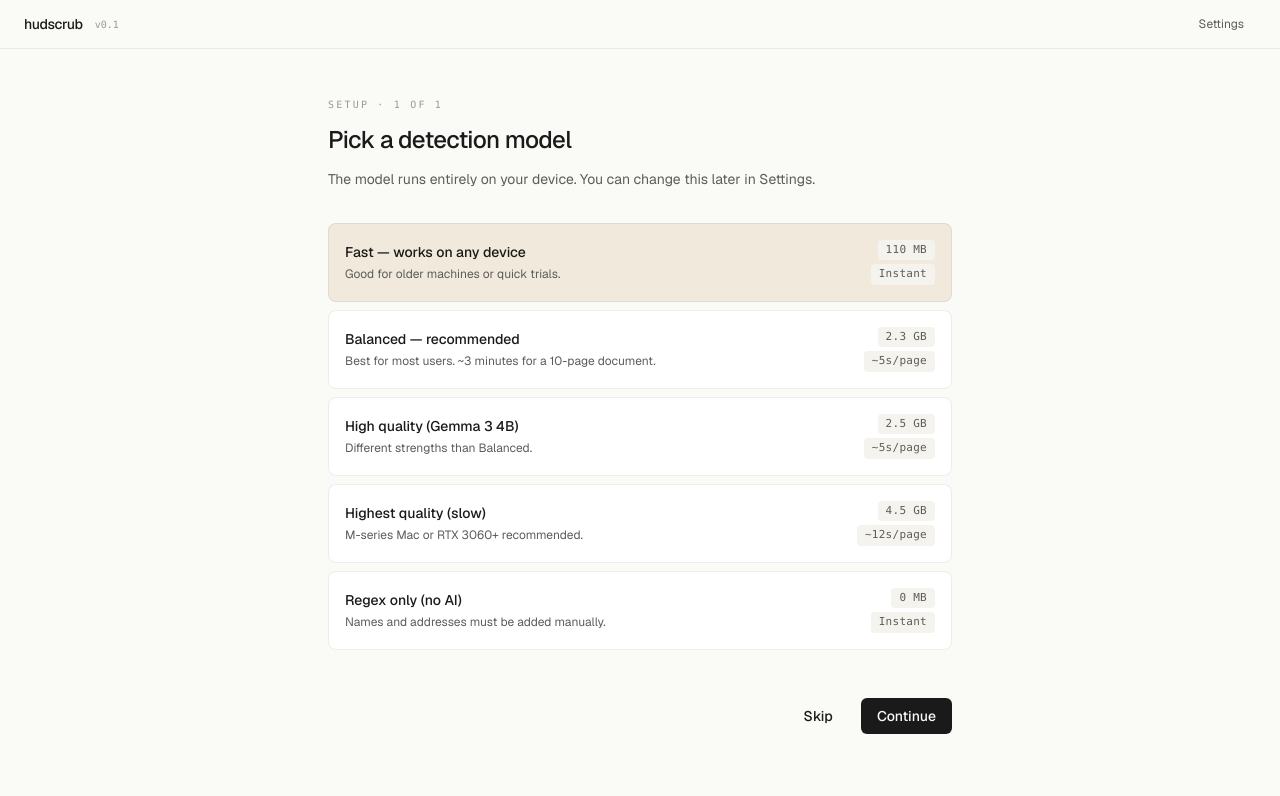
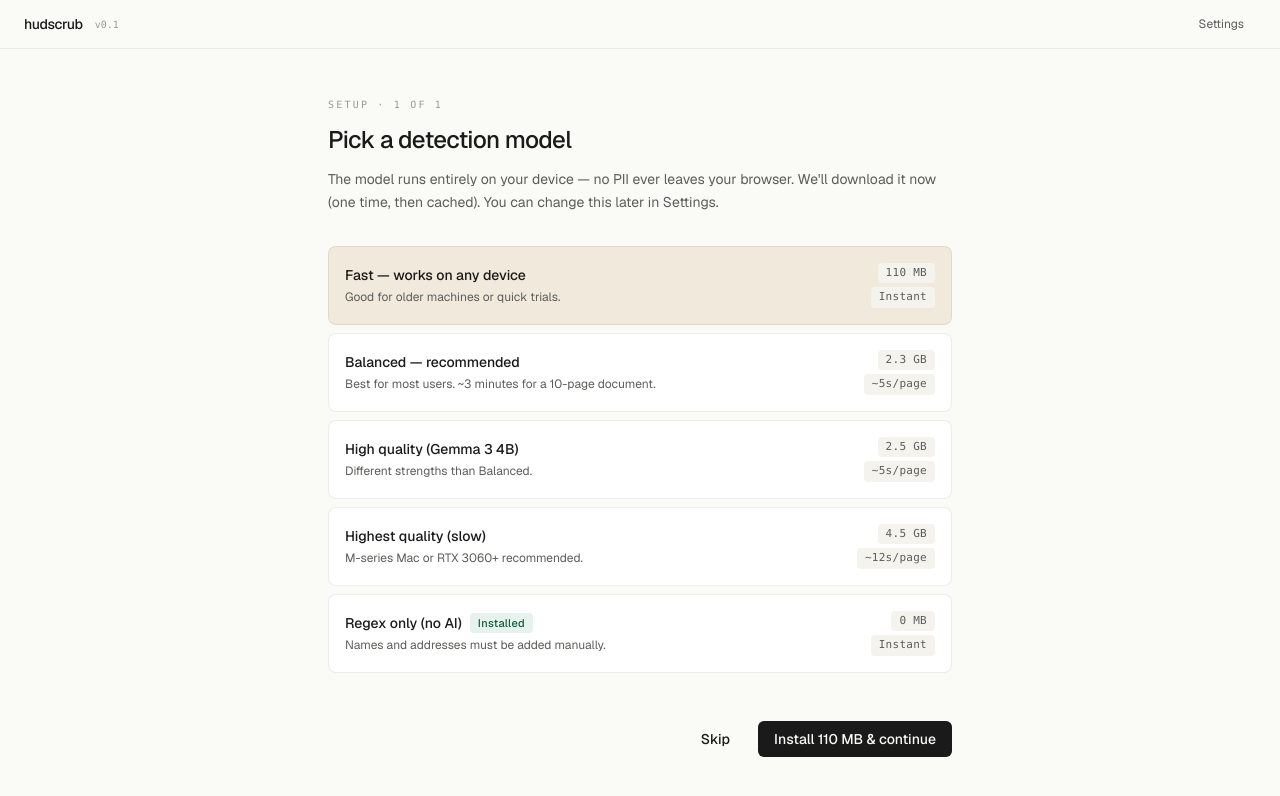
Before and after one commit to rynfar/hudscrub, a Next.js app in the folder web/: page /onboarding in a window 1280 px wide. Shown: the top 796 px of the page. Built offline with nearby package versions, Linux system fonts and the light colour scheme.

Commit message:
feat(ui): explicit model download with progress UI in onboarding + install buttons in settings

```diff
--- a/web/app/onboarding/page.tsx
+++ b/web/app/onboarding/page.tsx
@@ -1,20 +1,50 @@
 'use client';
 import { useState, useEffect } from 'react';
 import { useRouter } from 'next/navigation';
+import { motion, AnimatePresence } from 'framer-motion';
 import { AppHeader } from '@/src/ui/AppHeader';
 import { Button } from '@/src/ui/Button';
 import { ModelPicker } from '@/src/onboarding/ModelPicker';
-import { useSettings, type ModelId } from '@/src/store/settings-store';
+import { installModel, type InstallProgress } from '@/src/onboarding/install-model';
+import { useSettings, type ModelId, MODELS } from '@/src/store/settings-store';
 
 export default function OnboardingPage() {
   const router = useRouter();
   const settings = useSettings();
   const [selected, setSelected] = useState<ModelId>(settings.selectedModel);
   const [webGpuAvailable, setWebGpuAvailable] = useState(false);
+  const [downloading, setDownloading] = useState(false);
+  const [progress, setProgress] = useState<InstallProgress | null>(null);
+  const [error, setError] = useState<string | null>(null);
 
   useEffect(() => {
     setWebGpuAvailable(typeof navigator !== 'undefined' && 'gpu' in navigator);
   }, []);
+
+  const meta = MODELS.find((m) => m.id === selected)!;
+  const alreadyInstalled = settings.installedModels.includes(selected) || selected === 'regex-only';
+
+  const handleContinue = async () => {
+    settings.set({ selectedModel: selected });
+    if (alreadyInstalled) {
+      settings.set({ hasCompletedOnboarding: true });
+      router.push('/upload');
+      return;
+    }
+    setDownloading(true);
+    setError(null);
+    setProgress({ status: 'downloading', progress: 0 });
+    try {
+      await installModel(selected, (p) => setProgress(p));
+      settings.markInstalled(selected);
+      settings.set({ hasCompletedOnboarding: true });
+      // Brief moment to show the "Ready" state
+      setTimeout(() => router.push('/upload'), 400);
+    } catch (e) {
+      setError(e instanceof Error ? e.message : String(e));
+      setDownloading(false);
+    }
+  };
 
   return (
     <>
@@ -26,7 +56,8 @@
           </p>
           <h2 className="text-2xl tracking-tight font-medium">Pick a detection model</h2>
           <p className="text-sm text-[color:var(--color-ink-muted)] leading-relaxed">
-            The model runs entirely on your device. You can change this later in Settings.
+            The model runs entirely on your device — no PII ever leaves your browser. We&apos;ll
+            download it now (one time, then cached). You can change this later in Settings.
           </p>
         </div>
 
@@ -34,20 +65,64 @@
           selected={selected}
           onSelect={setSelected}
           webGpuAvailable={webGpuAvailable}
+          allowInstall={false}
         />
 
+        <AnimatePresence>
+          {downloading && progress && (
+            <motion.div
+              initial={{ opacity: 0, y: 8 }}
+              animate={{ opacity: 1, y: 0 }}
+              exit={{ opacity: 0, y: -8 }}
+              transition={{ type: 'spring', stiffness: 380, damping: 32 }}
+              className="rounded-lg border border-[color:var(--color-border)] bg-[color:var(--color-surface)] p-5 space-y-3"
+            >
+              <div className="flex items-center justify-between">
+                <p className="text-sm font-medium text-[color:var(--color-ink)]">
+                  Downloading {meta.name}
+                </p>
+                <p className="text-[11px] font-mono text-[color:var(--color-ink-muted)]">
+                  {Math.round(progress.progress * 100)}%
+                </p>
+              </div>
+              <div className="h-1 bg-[color:var(--color-surface-muted)] rounded-full overflow-hidden">
+                <motion.div
+                  className="h-full bg-[color:var(--color-accent)]"
+                  initial={{ width: 0 }}
+                  animate={{ width: `${progress.progress * 100}%` }}
+                  transition={{ duration: 0.2 }}
+                />
+              </div>
+              <p className="text-[11px] font-mono text-[color:var(--color-ink-subtle)]">
+                {progress.status === 'ready'
+                  ? 'Ready — taking you to upload…'
+                  : `${progress.status}${progress.message ? ` · ${progress.message}` : ''}`}
+              </p>
+              <p className="text-[11px] text-[color:var(--color-ink-subtle)]">
+                Why is this needed? The model runs in your browser so nothing crosses the network.
+              </p>
+            </motion.div>
+          )}
+        </AnimatePresence>
+
+        {error && (
+          <div className="rounded-lg border border-[#A8341B33] bg-[#A8341B0a] p-4 text-sm text-[#A8341B]">
+            {error}
+          </div>
+        )}
+
         <div className="flex items-center justify-end gap-3 pt-4">
-          <Button variant="ghost" onClick={() => router.push('/upload')}>
+          <Button variant="ghost" onClick={() => router.push('/upload')} disabled={downloading}>
             Skip
           </Button>
-          <Button
-            variant="primary"
-            onClick={() => {
-              settings.set({ selectedModel: selected, hasCompletedOnboarding: true });
-              router.push('/upload');
-            }}
-          >
-            Continue
+          <Button variant="primary" onClick={handleContinue} disabled={downloading}>
+            {downloading
+              ? 'Downloading…'
+              : alreadyInstalled
+                ? 'Continue'
+                : meta.sizeLabel === '0 MB'
+                  ? 'Continue'
+                  : `Install ${meta.sizeLabel} & continue`}
           </Button>
         </div>
       </main>
--- a/web/src/onboarding/ModelPicker.tsx
+++ b/web/src/onboarding/ModelPicker.tsx
@@ -1,20 +1,51 @@
 'use client';
-import { motion } from 'framer-motion';
-import { MODELS, type ModelId } from '@/src/store/settings-store';
+import { useState } from 'react';
+import { motion, AnimatePresence } from 'framer-motion';
+import { MODELS, type ModelId, useSettings } from '@/src/store/settings-store';
 import { PillBadge } from '@/src/ui/PillBadge';
+import { installModel, type InstallProgress } from './install-model';
 
 interface Props {
   selected: ModelId;
   onSelect: (id: ModelId) => void;
   webGpuAvailable: boolean;
+  /** Show inline install buttons on each card (used in Settings). Default true. */
+  allowInstall?: boolean;
 }
 
-export function ModelPicker({ selected, onSelect, webGpuAvailable }: Props) {
+export function ModelPicker({ selected, onSelect, webGpuAvailable, allowInstall = true }: Props) {
+  const installedModels = useSettings((s) => s.installedModels);
+  const markInstalled = useSettings((s) => s.markInstalled);
+  const [installing, setInstalling] = useState<ModelId | null>(null);
+  const [progress, setProgress] = useState<InstallProgress | null>(null);
+  const [errors, setErrors] = useState<Record<string, string>>({});
+
+  const handleInstall = async (id: ModelId) => {
+    setInstalling(id);
+    setProgress({ status: 'downloading', progress: 0 });
+    setErrors((e) => ({ ...e, [id]: '' }));
+    try {
+      await installModel(id, (p) => setProgress(p));
+      markInstalled(id);
+      setTimeout(() => {
+        setInstalling(null);
+        setProgress(null);
+      }, 600);
+    } catch (e) {
+      setErrors((es) => ({ ...es, [id]: e instanceof Error ? e.message : String(e) }));
+      setInstalling(null);
+      setProgress(null);
+    }
+  };
+
   return (
     <div className="space-y-2">
       {MODELS.map((m) => {
         const disabled = m.requiresWebGPU && !webGpuAvailable;
         const isSelected = selected === m.id;
+        const isInstalled = installedModels.includes(m.id) || m.id === 'regex-only';
+        const isInstallingThis = installing === m.id;
+
         return (
           <motion.button
             type="button"
@@ -31,15 +62,24 @@
           >
             <div className="flex items-center justify-between gap-4">
               <div className="space-y-1 min-w-0 flex-1">
+                <div className="flex items-center gap-2">
                   <p className="text-sm font-medium text-[color:var(--color-ink)]">{m.name}</p>
+                  {isInstalled && (
+                    <PillBadge tone="regex">Installed</PillBadge>
+                  )}
+                </div>
                 <p className="text-xs text-[color:var(--color-ink-muted)]">{m.description}</p>
                 {disabled && (
                   <p className="text-[11px] text-[color:var(--color-ink-subtle)] mt-1">
                     Requires WebGPU (not available in this browser)
                   </p>
                 )}
+                {errors[m.id] && (
+                  <p className="text-[11px] text-[#A8341B] mt-1">{errors[m.id]}</p>
+                )}
               </div>
-              <div className="flex flex-col items-end gap-1 shrink-0">
+              <div className="flex flex-col items-end gap-2 shrink-0">
+                <div className="flex flex-col items-end gap-1">
                   <PillBadge tone="neutral" monospace>
                     {m.sizeLabel}
                   </PillBadge>
@@ -47,7 +87,49 @@
                     {m.speedLabel}
                   </PillBadge>
                 </div>
+                {allowInstall && !isInstalled && !disabled && (
+                  <button
+                    type="button"
+                    onClick={(e) => {
+                      e.stopPropagation();
+                      handleInstall(m.id);
+                    }}
+                    disabled={isInstallingThis}
+                    className="text-[11px] px-2.5 py-1 rounded border border-[color:var(--color-border-strong)] text-[color:var(--color-ink)] hover:bg-[color:var(--color-surface-muted)] disabled:opacity-50 transition-colors font-medium"
+                  >
+                    {isInstallingThis ? 'Installing…' : 'Install'}
+                  </button>
+                )}
               </div>
+            </div>
+
+            <AnimatePresence>
+              {isInstallingThis && progress && (
+                <motion.div
+                  initial={{ opacity: 0, height: 0 }}
+                  animate={{ opacity: 1, height: 'auto' }}
+                  exit={{ opacity: 0, height: 0 }}
+                  transition={{ type: 'spring', stiffness: 380, damping: 32 }}
+                  className="mt-3 overflow-hidden"
+                >
+                  <div className="space-y-1.5">
+                    <div className="h-1 bg-[color:var(--color-surface-muted)] rounded-full overflow-hidden">
+                      <motion.div
+                        className="h-full bg-[color:var(--color-accent)]"
+                        initial={{ width: 0 }}
+                        animate={{ width: `${progress.progress * 100}%` }}
+                        transition={{ duration: 0.2 }}
+                      />
+                    </div>
+                    <p className="text-[10px] font-mono text-[color:var(--color-ink-subtle)]">
+                      {progress.status === 'ready'
+                        ? 'Ready'
+                        : `${progress.status} · ${Math.round(progress.progress * 100)}%`}
+                    </p>
+                  </div>
+                </motion.div>
+              )}
+            </AnimatePresence>
           </motion.button>
         );
       })}
--- /dev/null
+++ b/web/src/onboarding/install-model.ts
@@ -0,0 +1,47 @@
+'use client';
+import type { ModelId } from '@/src/store/settings-store';
+import { loadTransformersNer } from '@/src/detection/ner/transformers-loader';
+
+export interface InstallProgress {
+  status: 'downloading' | 'unpacking' | 'ready' | 'error';
+  progress: number; // 0–1
+  message?: string;
+}
+
+/**
+ * Download a model so it's cached locally for fast startup later.
+ * Currently only `bert-ner` has a real loader; WebLLM models (phi/gemma/qwen)
+ * are recognized but report "not yet implemented" rather than silently failing.
+ */
+export async function installModel(
+  id: ModelId,
+  onProgress: (p: InstallProgress) => void,
+): Promise<void> {
+  if (id === 'regex-only') {
+    onProgress({ status: 'ready', progress: 1.0 });
+    return;
+  }
+  if (id === 'bert-ner') {
+    await loadTransformersNer((p) => {
+      if (p.status === 'downloading') {
+        onProgress({
+          status: 'downloading',
+          progress: p.progress,
+          message: p.message,
+        });
+      } else if (p.status === 'initializing') {
+        onProgress({ status: 'unpacking', progress: p.progress, message: p.message });
+      } else if (p.status === 'ready') {
+        onProgress({ status: 'ready', progress: 1.0 });
+      }
+    });
+    return;
+  }
+  // Phi/Gemma/Qwen: WebLLM integration deferred to Plan 4
+  onProgress({
+    status: 'error',
+    progress: 0,
+    message: `${id} requires WebLLM, which is coming in the next release. The Fast model will be used as a fallback for now.`,
+  });
+  throw new Error('WebLLM models not yet implemented');
+}
--- a/web/src/store/settings-store.ts
+++ b/web/src/store/settings-store.ts
@@ -71,6 +71,8 @@
   sandboxSeed?: number;
   autoAcceptRegex: boolean;
   hasCompletedOnboarding: boolean;
+  /** Models the user has previously installed (via onboarding or settings). */
+  installedModels: ModelId[];
 }
 
 const DEFAULTS: Settings = {
@@ -81,11 +83,13 @@
   detectionPasses: 2,
   autoAcceptRegex: true,
   hasCompletedOnboarding: false,
+  installedModels: [],
 };
 
 interface SettingsActions {
   set: (patch: Partial<Settings>) => void;
   reset: () => void;
+  markInstalled: (id: ModelId) => void;
 }
 
 const safeStorage = () =>
@@ -99,11 +103,17 @@
       ...DEFAULTS,
       set: (patch) => set((s) => ({ ...s, ...patch })),
       reset: () => set(() => ({ ...DEFAULTS })),
+      markInstalled: (id) =>
+        set((s) =>
+          s.installedModels.includes(id)
+            ? s
+            : { ...s, installedModels: [...s.installedModels, id] },
+        ),
     }),
     {
       name: 'hudscrub.settings.v1',
       storage: createJSONStorage(safeStorage),
-      partialize: ({ set: _set, reset: _reset, ...state }) => state,
+      partialize: ({ set: _set, reset: _reset, markInstalled: _mi, ...state }) => state,
     },
   ),
 );
```
Lines whose indentation alone changed are shown as unchanged.
